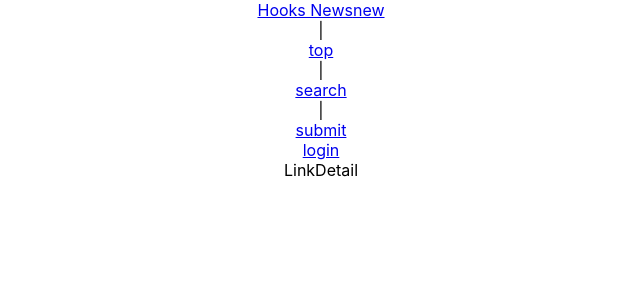
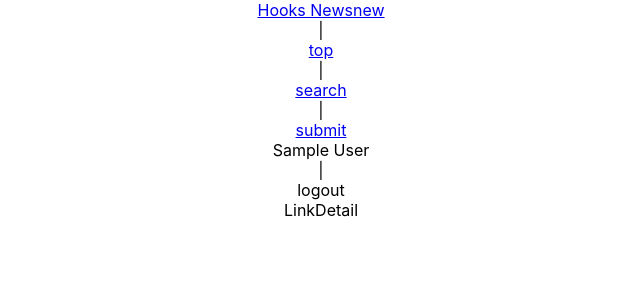
Before and after one commit to michalpzarzycki/ReactWithFirebase, a React (Create React App) app: page /link/1 in a window 1280 px wide. Shown: the top 300 px of the page, without its empty margins (319-959 px from the left). Built offline with nearby package versions, Linux system fonts and the light colour scheme; no server answers; sample sign-in values are in the browser's storage.

Commit message:
Added React.Context to provide user data to Header

```diff
--- a/src/App.js
+++ b/src/App.js
@@ -7,12 +7,18 @@ import SearchLinks from './components/Link/SearchLinks';
 import LinkList from './components/Link/LinkList';
 import LinkDetail from './components/Link/LinkDetail';
 import Header from './components/Header'
+import useAuth from './components/Auth/useAuth'
+import  FirebaseContext  from './firebase/context'
+import firebase from './firebase/firebase'
 import './App.css';
 
 function App() {
+const user = useAuth();
+
   return (
     <div className="App">
       <BrowserRouter>
+      <FirebaseContext.Provider value={{user, firebase}}>
         <div className="app-container">
           <Header />
           <div className="route-container">
@@ -28,6 +34,7 @@ function App() {
             </Switch>
           </div>
         </div>
+        </FirebaseContext.Provider>
       </BrowserRouter>
     </div>
   );
--- a/src/components/Header.js
+++ b/src/components/Header.js
@@ -1,8 +1,9 @@
 import React from 'react';
 import { withRouter, NavLink } from 'react-router-dom';
+import FirebaseContext from '../firebase/context'
 
 const Header = () => {
-
+const { user, firebase } = React.useContext(FirebaseContext)
     return (
         <div className="header">
             <div className="flex">
@@ -26,9 +27,13 @@ const Header = () => {
                 </NavLink>
             </div>
             <div classname="flex">
-                <NavLink to="/login" className="header-link">
+               {user ?  <React.Fragment>
+                        <div>{user.displayName}</div>
+                        <div>|</div>
+                        <div>logout</div>
+                    </React.Fragment> : <NavLink to="/login" className="header-link">
                     login
-                </NavLink>
+                </NavLink>}
             </div>
         </div>
     )
--- a/src/components/Link/LinkList.js
+++ b/src/components/Link/LinkList.js
@@ -1,9 +1,7 @@
 import React from 'react';
-import useAuth from '../Auth/useAuth';
 
 const LinkList = (props) => {
-    const user = useAuth();
-    console.log({ user })
+
     return(
         <div>LinkList</div>
     )
--- /dev/null
+++ b/src/firebase/context.js
@@ -0,0 +1,5 @@
+import React from 'react'
+
+const FirebaseContext = React.createContext(null);
+
+export default FirebaseContext;
```
